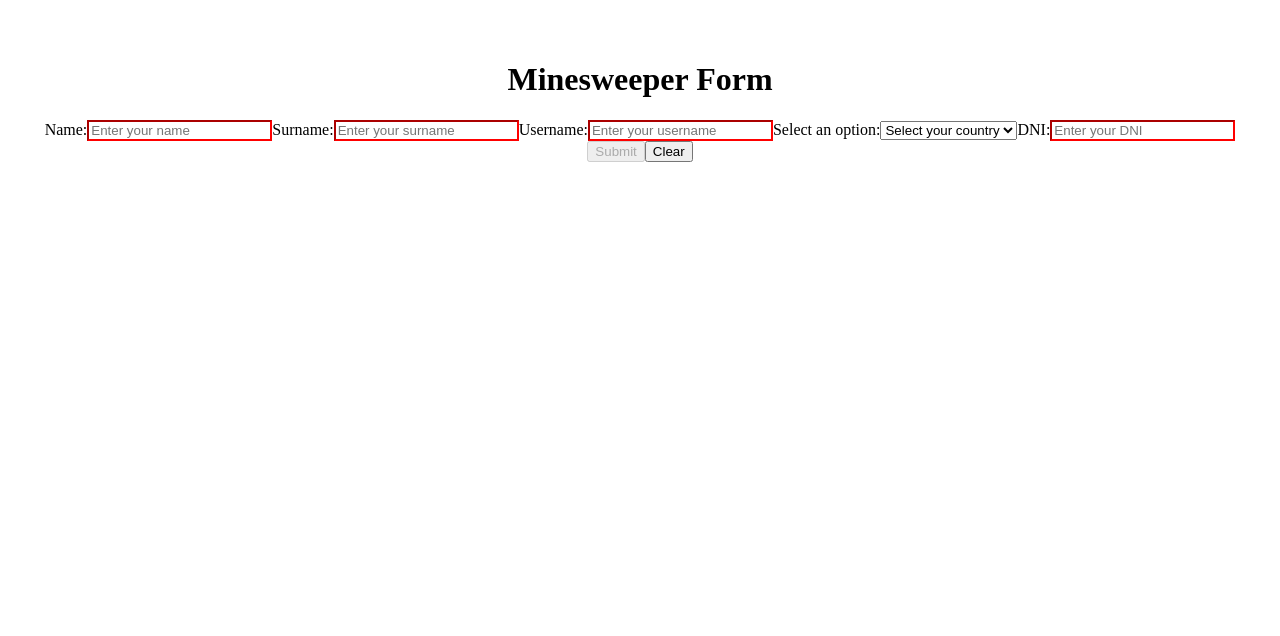
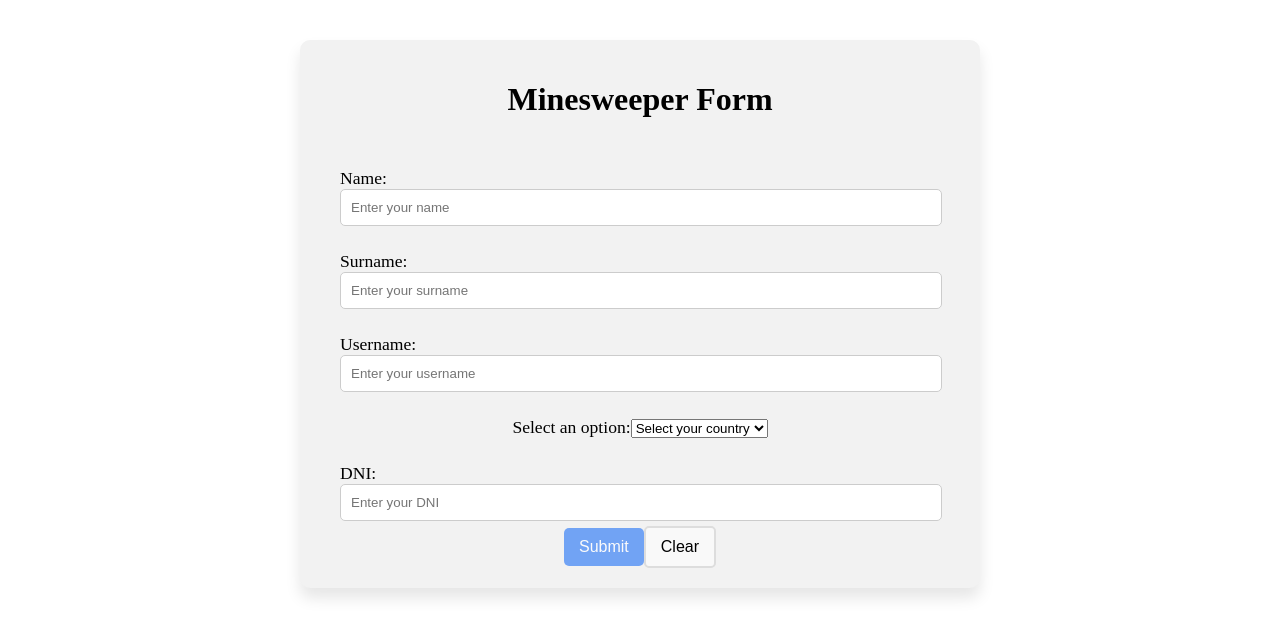
Before and after one commit to plum-bee/Forms, a React (Vite) app: page / in a window 1280 px wide. Shown: the top 636 px of the page. Built offline with nearby package versions, Linux system fonts and the light colour scheme.

Commit message:
Small CSS update

```diff
--- a/src/App.css
+++ b/src/App.css
@@ -5,9 +5,81 @@
   text-align: center;
 }
 
+.form-container {
+  max-width: 640px;
+  margin: 0 auto;
+  padding: 20px;
+  background: #f2f2f2;
+  border-radius: 10px;
+  box-shadow: 0 10px 15px rgba(0, 0, 0, 0.1);
+}
+
+.form-title {
+  text-align: center;
+  margin-bottom: 30px;
+}
+
+label {
+  display: inline-block;
+  text-align: left;
+  font-size: 1.1rem;
+  margin: 20px;
+  margin-bottom: 5px;
+}
+
+input {
+  padding: 10px;
+  border-radius: 5px;
+  border: 1px solid #ccc;
+  width: 580px;
+  transition: border 0.3s ease;
+}
+
 .valid {
-  border-color: green;
+  border-color: #6bff6b;
 }
-.invalid {
-  border-color: red;
+
+input:focus {
+  outline: none;
+  border-color: #3b82f6;
 }
+
+button {
+  padding: 10px 15px;
+  border: none;
+  border-radius: 5px;
+  font-size: 1rem;
+  cursor: pointer;
+  transition: background 0.3s ease;
+}
+
+.submit {
+  background: #3b82f6;
+  color: #fff;
+}
+
+.submit:hover {
+  background: #2563eb;
+}
+
+.submit:active {
+  background: #1d4ed8;
+}
+
+.clear {
+  background: #f9f9f9;
+  border: 2px solid #ddd;
+}
+
+.clear:hover {
+  background: #f2f2f2;
+}
+
+.clear:active {
+  background: #e5e5e5;
+}
+
+button:disabled {
+  cursor: not-allowed;
+  opacity: 0.7;
+}
--- a/src/components/Form.jsx
+++ b/src/components/Form.jsx
@@ -54,10 +54,13 @@ function Form () {
   }
 
   return (
-    <form>
-      <h1 data-testid='formtitle'>Minesweeper Form</h1>
+    <form className='form-container'>
+      <h1 className='form-title' data-testid='formtitle'>
+        Minesweeper Form
+      </h1>
 
-      <label htmlFor='name'>Name:</label>
+      <label htmlFor='name'>
+        Name:
         <input
           type='text'
           id='name'
@@ -65,11 +68,13 @@ function Form () {
           placeholder='Enter your name'
           value={formData.name}
           onChange={handleChange}
-        className={validData.name ? 'valid' : 'invalid'}
+          className={validData.name ? 'valid' : ''}
           data-testid='name'
         />
+      </label>
 
-      <label htmlFor='surname'>Surname:</label>
+      <label htmlFor='surname'>
+        Surname:
         <input
           type='text'
           id='surname'
@@ -77,11 +82,13 @@ function Form () {
           placeholder='Enter your surname'
           value={formData.surname}
           onChange={handleChange}
-        className={validData.surname ? 'valid' : 'invalid'}
+          className={validData.surname ? 'valid' : ''}
           data-testid='surname'
         />
+      </label>
 
-      <label htmlFor='username'>Username:</label>
+      <label htmlFor='username'>
+        Username:
         <input
           type='text'
           id='username'
@@ -89,24 +96,29 @@ function Form () {
           placeholder='Enter your username'
           value={formData.username}
           onChange={handleChange}
-        className={validData.username ? 'valid' : 'invalid'}
+          className={validData.username ? 'valid' : ''}
           data-testid='username'
         />
+      </label>
 
-      <label htmlFor='country'>Select an option:</label>
+      <label htmlFor='country'>
+        Select an option:
         <select
           id='country'
           name='country'
           value={formData.country}
           onChange={handleChange}
+          className={validData.country ? 'valid' : ''}
           data-testid='country'
         >
           <option>Select your country</option>
           <option>Spain</option>
           <option>Argentina</option>
         </select>
+      </label>
 
-      <label htmlFor='dni'>DNI:</label>
+      <label htmlFor='dni'>
+        DNI:
         <input
           type='text'
           id='dni'
@@ -114,19 +126,27 @@ function Form () {
           placeholder='Enter your DNI'
           value={formData.dni}
           onChange={handleChange}
-        className={validData.dni ? 'valid' : 'invalid'}
+          className={validData.dni ? 'valid' : ''}
           data-testid='dni'
         />
+      </label>
 
       <button
         type='submit'
         data-testid='submit'
+        onClick={window.alert.bind(null, 'Form submitted!')}
+        className='submit'
         disabled={!isFormValid(validData)}
       >
         Submit
       </button>
 
-      <button type='reset' onClick={clearForm} data-testid='clear'>
+      <button
+        type='reset'
+        onClick={clearForm}
+        className='clear'
+        data-testid='clear'
+      >
         Clear
       </button>
     </form>
--- a/src/utils/validators.js
+++ b/src/utils/validators.js
@@ -38,5 +38,5 @@ const isArgentinaDNIValid = dni => {
 }
 
 export const isValidCountry = country => {
-  return country !== 'Select your country'
+  return country === 'Spain' || country === 'Argentina'
 }
```
Lines whose indentation alone changed are shown as unchanged.
